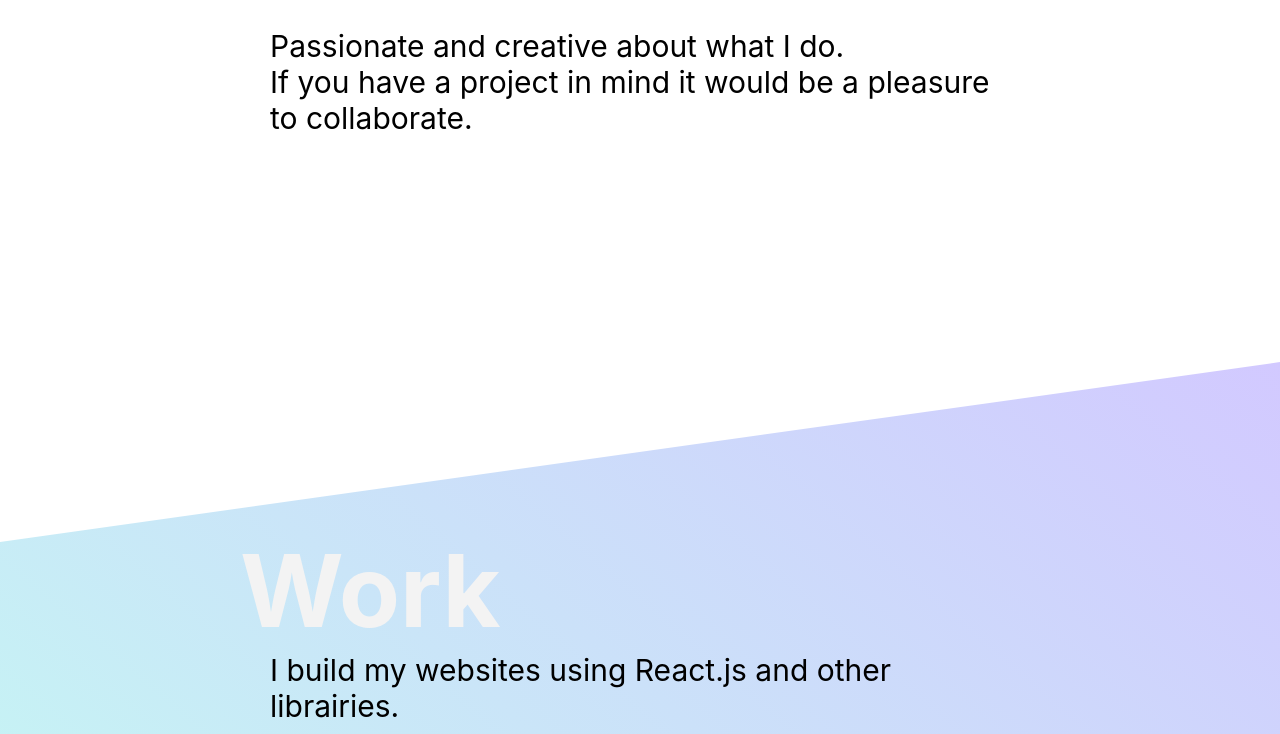
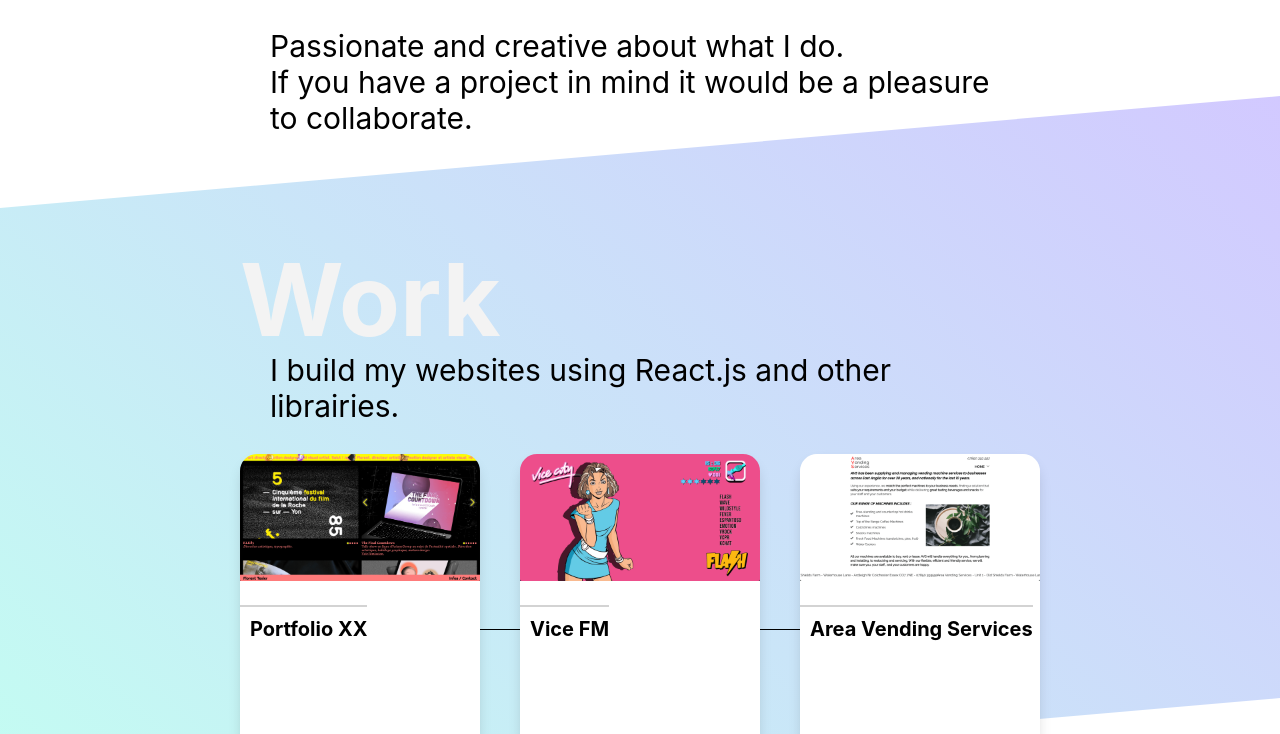
Before and after one commit to jeromenicco/my-portfolio, a React (Create React App) app: page / in a window 1280 px wide. Shown: the part 448-1182 px from the top of the page. Built offline with nearby package versions, Linux system fonts and the light colour scheme.

Commit message:
about-container height

```diff
--- a/src/components/Work.css
+++ b/src/components/Work.css
@@ -3,14 +3,14 @@
     width: 100vw;
     position: relative;
     background-image: linear-gradient(45deg, #c3fdf2, #d2c9ff);
-	  transform: skewY(-8deg);
+	  transform: skewY(-5deg);
     z-index: 0;
 }
 
 .work-content {
   max-width: 50em;
 	margin: 0 auto;
-	transform: skewY(8deg);
+	transform: skewY(5deg);
 }
 
 .work-text-container {
--- a/src/responsive.css
+++ b/src/responsive.css
@@ -1,5 +1,4 @@
 @media screen and (min-width: 850px) {
-
     /* NAV ---------------------------------- */
     .nav-wrapper {
         width: 100vw;
@@ -35,6 +34,11 @@
         justify-content: space-between;
     }
 
+    /* ABOUT ---------------------------------- */
+
+    .about-container {
+        height: 600px;
+    }
 
     /* WORK ---------------------------------- */
     .worklist-container {
@@ -56,14 +60,9 @@
         border-bottom: 1px solid black;
         border-right: none;
     }
-    .work-item-container:hover {
-
-    }
 
     /* CONTACT ---------------------------------- */
 
-    .contact-container {
-        /* margin-top: 200px; */
-    }
+
 
   }
```
